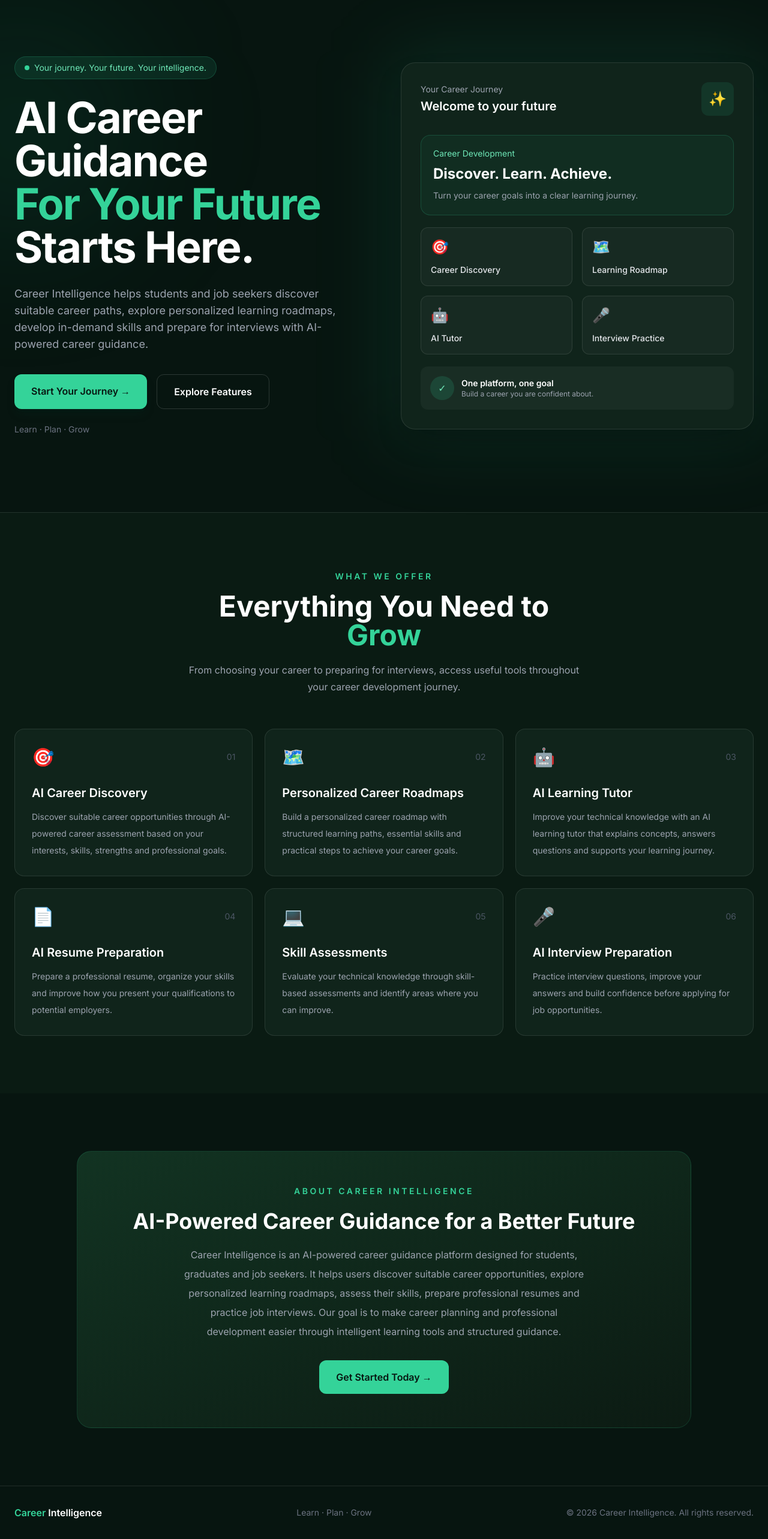
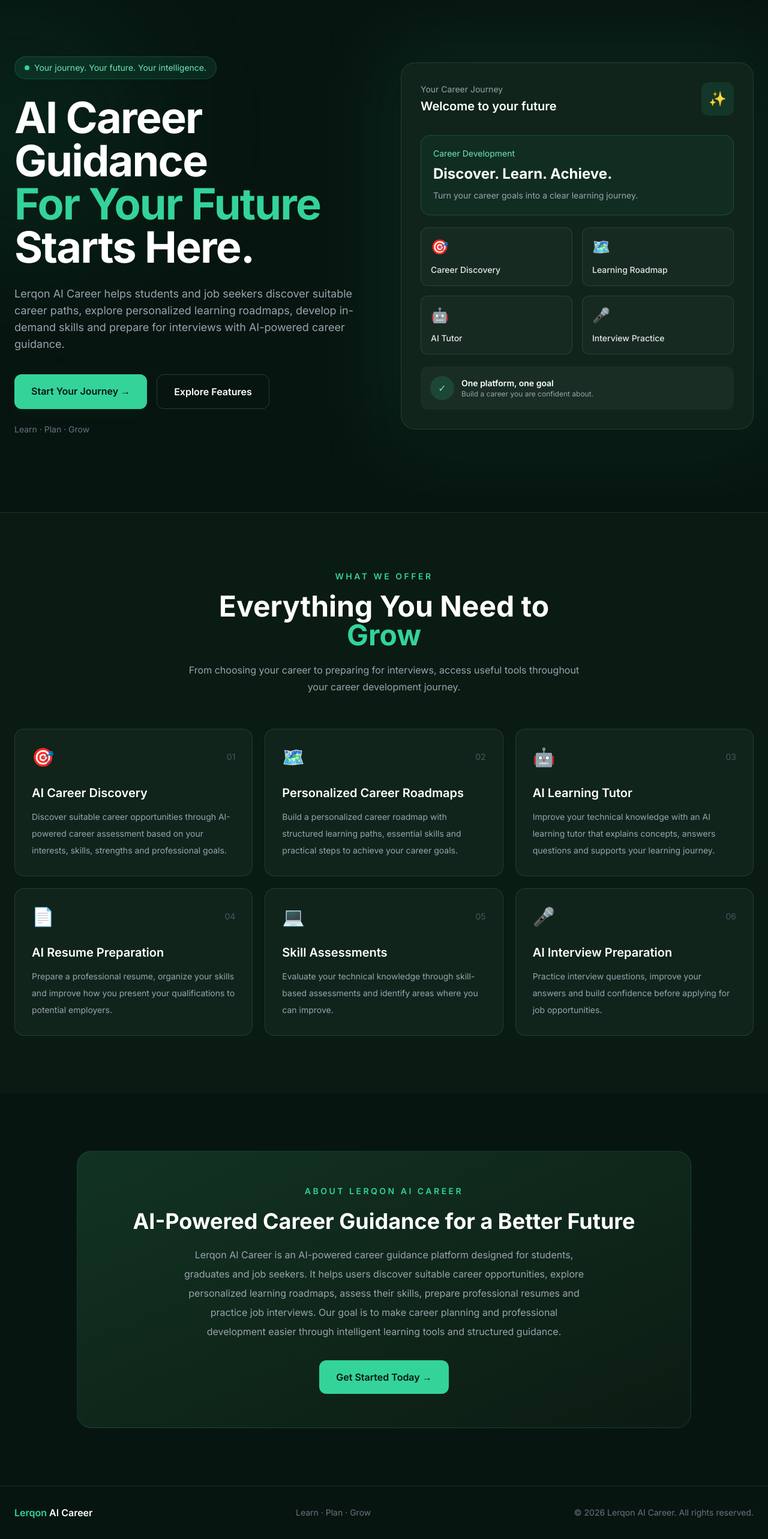
Before and after one commit to HakkimHakkim/ai-career-mentor, a React (Vite) app: page / in a window 1280 px wide. Shown: the part 102-2668 px from the top of the page at 60% size. Built offline with nearby package versions, Linux system fonts and the light colour scheme.

Commit message:
Update homepage branding to Lerqon AI Career

```diff
--- a/src/pages/Landing.jsx
+++ b/src/pages/Landing.jsx
@@ -55,7 +55,8 @@ export default function Landing() {
       {/* Navigation */}
       <nav className="mx-auto flex max-w-7xl items-center justify-between gap-2 px-4 py-4 sm:px-6 sm:py-6">
         <Link to="/" className="text-xl font-bold tracking-tight sm:text-2xl">
-          <span className="text-emerald-400">Career</span> Intelligence
+  <span className="text-emerald-400">Lerqon</span>{" "}
+  <span className="text-white">AI Career</span>
 </Link>
 
         <div className="hidden items-center gap-8 text-sm text-gray-300 md:flex">
@@ -102,7 +103,7 @@ export default function Landing() {
 </h1>
 
           <p className="mt-6 max-w-xl text-sm leading-7 text-gray-400 sm:mt-7 sm:text-base sm:leading-8 md:text-lg">
-  Career Intelligence helps students and job seekers discover
+  Lerqon AI Career helps students and job seekers discover
 suitable career paths, explore personalized learning roadmaps,
 develop in-demand skills and prepare for interviews with
 AI-powered career guidance.
@@ -239,7 +240,7 @@ export default function Landing() {
   <div className="mx-auto max-w-5xl rounded-3xl border border-emerald-400/15 bg-gradient-to-br from-[#123322] to-[#0c1b13] px-5 py-10 text-center sm:px-10 sm:py-14 md:px-16">
 
     <p className="text-sm font-semibold uppercase tracking-[0.25em] text-emerald-400">
-      About Career Intelligence
+      About Lerqon AI Career
     </p>
 
     <h2 className="mt-5 text-3xl font-bold md:text-4xl">
@@ -247,7 +248,7 @@ export default function Landing() {
     </h2>
 
     <p className="mx-auto mt-5 max-w-2xl leading-8 text-gray-400">
-      Career Intelligence is an AI-powered career guidance platform
+      Lerqon AI Career is an AI-powered career guidance platform
 designed for students, graduates and job seekers. It helps users
 discover suitable career opportunities, explore personalized
 learning roadmaps, assess their skills, prepare professional
@@ -272,13 +273,13 @@ export default function Landing() {
       <footer className="border-t border-white/10 px-4 py-8 sm:px-6">
         <div className="mx-auto flex max-w-7xl flex-col items-center justify-between gap-4 text-center md:flex-row md:text-left">
           <p className="font-semibold">
-            <span className="text-emerald-400">Career</span> Intelligence
+            <span className="text-emerald-400">Lerqon</span>{" "}AI Career
           </p>
           <p className="text-sm text-gray-500">
             Learn · Plan · Grow
           </p>
           <p className="text-sm text-gray-500">
-            © {new Date().getFullYear()} Career Intelligence. All rights reserved.
+            © {new Date().getFullYear()} Lerqon AI Career. All rights reserved.
           </p>
         </div>
       </footer>
```
Lines whose indentation alone changed are shown as unchanged.
